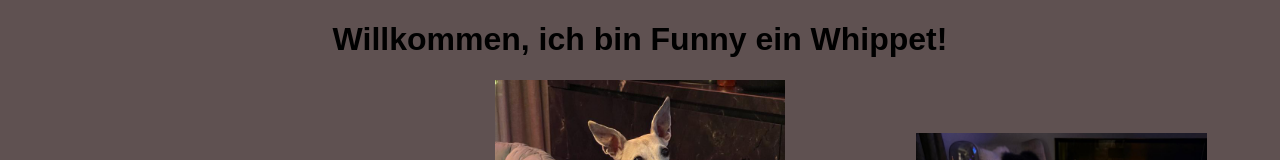
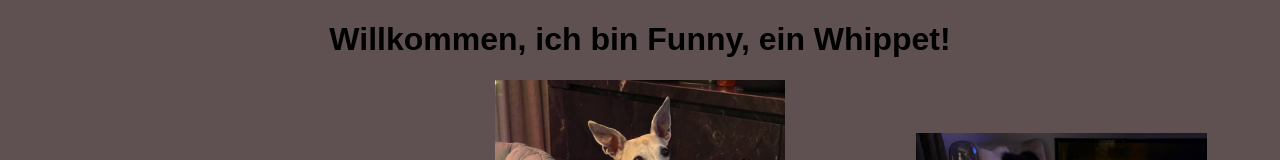
Before and after one commit to lamGabriel/Funny, a plain HTML site: page index.html in a window 1280 px wide. Shown: the top 160 px of the page. Drawn offline with Linux system fonts and the light colour scheme.

Commit message:
Update index.html

```diff
--- a/index.html
+++ b/index.html
@@ -9,7 +9,7 @@
 
 <body>
 
-    <h1>Willkommen, ich bin Funny ein Whippet!</h1>
+    <h1>Willkommen, ich bin Funny, ein Whippet!</h1>
     <div class="images-container">
         <img src="Funny.jpg">
         <img src="Funny1.jpg">
```
